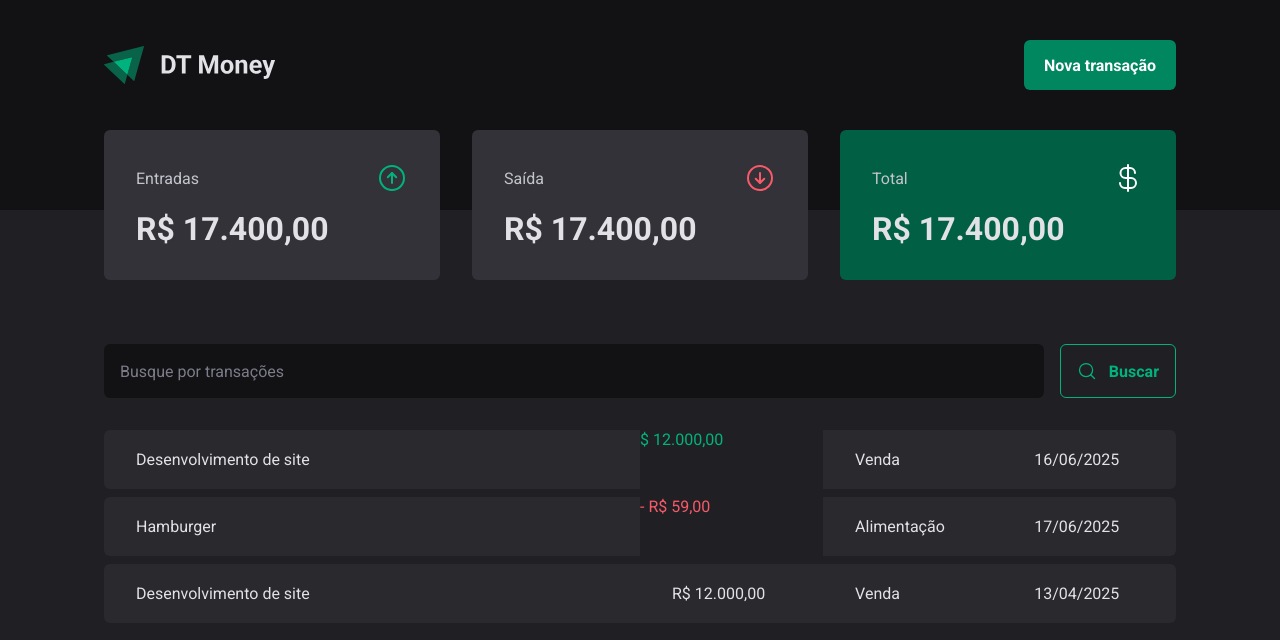
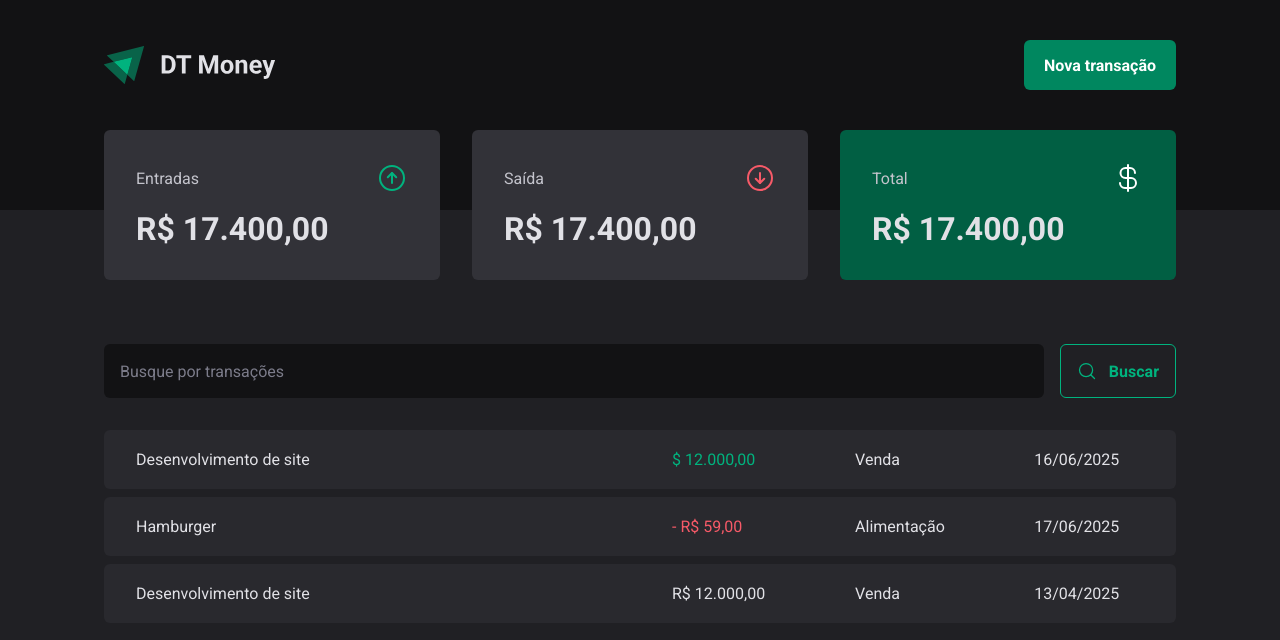
Before and after one commit to salesmiguelz/dt-money-react, a React (Vite) app: page / in a window 1280 px wide. Shown: the top 640 px of the page. Built offline with nearby package versions, Linux system fonts and the light colour scheme.

Commit message:
fix: price highlight

```diff
--- a/src/pages/Transactions/index.tsx
+++ b/src/pages/Transactions/index.tsx
@@ -15,18 +15,22 @@ export function Transactions() {
                     <tbody>
                         <tr>
                             <td width='50%'>Desenvolvimento de site</td>
+                            <td>
                                 <PriceHighLight variant="income">
                                     $ 12.000,00
                                 </PriceHighLight>
+                            </td>
                             <td>Venda</td>
                             <td>16/06/2025</td>
                         </tr>
 
                         <tr>
                             <td width='50%'>Hamburger</td>
+                            <td>
                                 <PriceHighLight variant="outcome">
                                     - R$ 59,00
                                 </PriceHighLight>
+                            </td>
                             <td>Alimentação</td>
                             <td>17/06/2025</td>
                         </tr>
```
Lines whose indentation alone changed are shown as unchanged.
